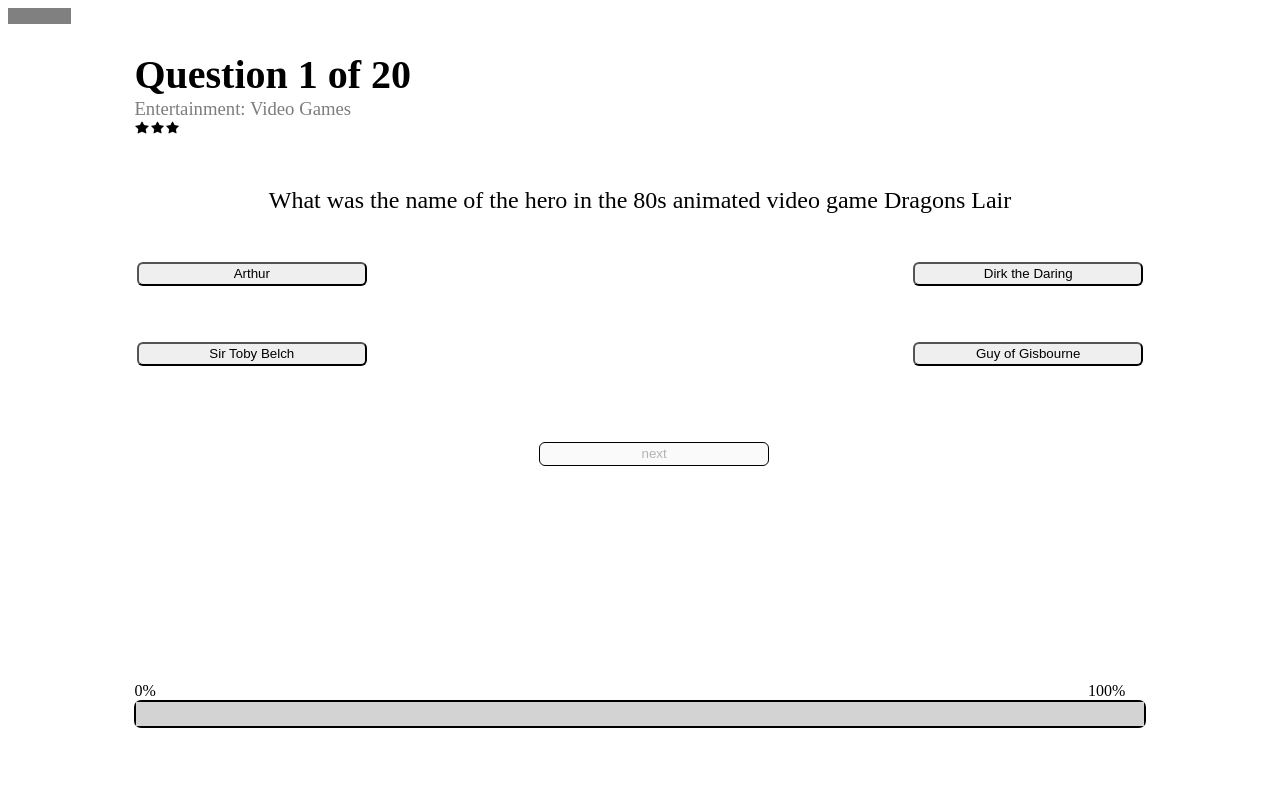
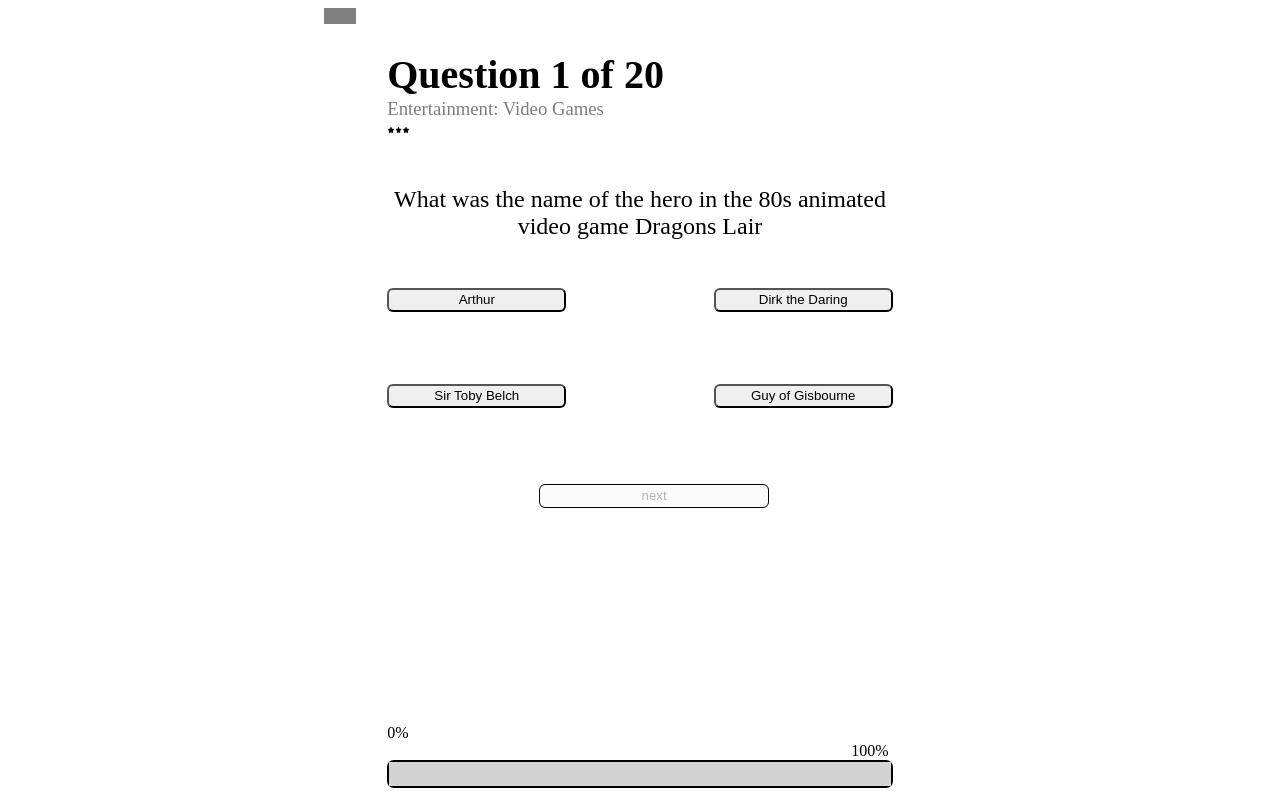
Before and after one commit to stickmandev/ReactQuestioner, a React (Create React App) app: page / in a window 1280 px wide. Built offline with nearby package versions, Linux system fonts and the light colour scheme.

Commit message:
rounding up2

```diff
--- a/src/App.css
+++ b/src/App.css
@@ -2,6 +2,8 @@
   flex-direction: column;
   display: flex;
   overflow: hidden;
+  width: 50%;
+  margin: 0 auto;
 }
 
 #bigOverlay{
@@ -44,17 +46,21 @@
   text-align: center;
   margin-top: 6vh;
   flex-wrap: wrap;
-  width: 180%;
-  margin-left: -67%;
+  /* width: 180%;
+  margin-left: -67%; */
+  display: flex;
+  justify-content: space-between;
+  align-content: space-between;
+  height: 15vh;
 }
 
 #bigOverlay #answers .answers{
   text-align: center;
-  min-width: 18vw;
+  min-width: 14vw;
   height: 3vh;
   border-radius: 6px;
-  margin-left: 30%;
-  margin-bottom: 7vh;
+  /* margin-left: 30%; */
+  /* margin-bottom: 7vh; */
 }
 
 #bigOverlay #answers .answers:hover{
@@ -71,8 +77,10 @@
   border-radius: 6px;
   width: 18vw;
   height: 3vh;
-  margin-left: 40%;
+  /* margin: 0 auto; */
+  margin-left: 30%;
   border: 1px solid black;
+  margin-top: 7vh;
 }
 
 #bigOverlay #nextQuestion:hover{
```
